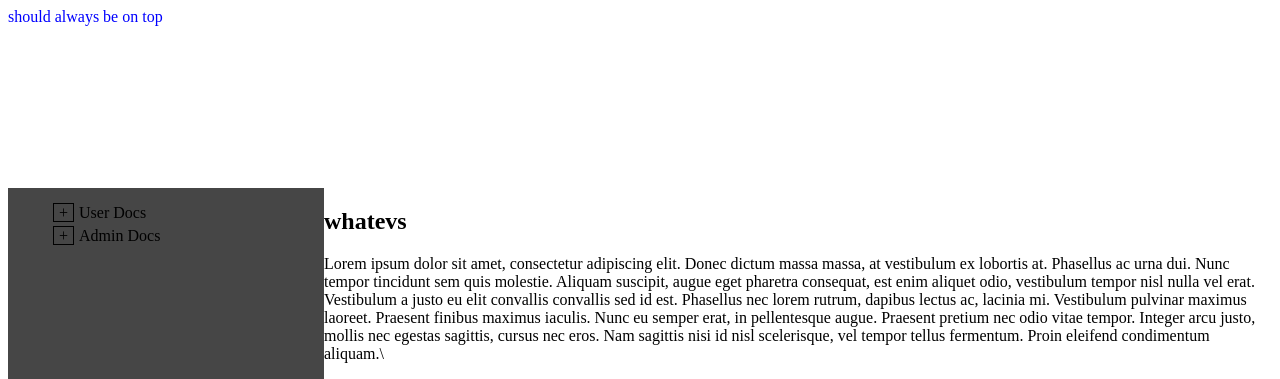
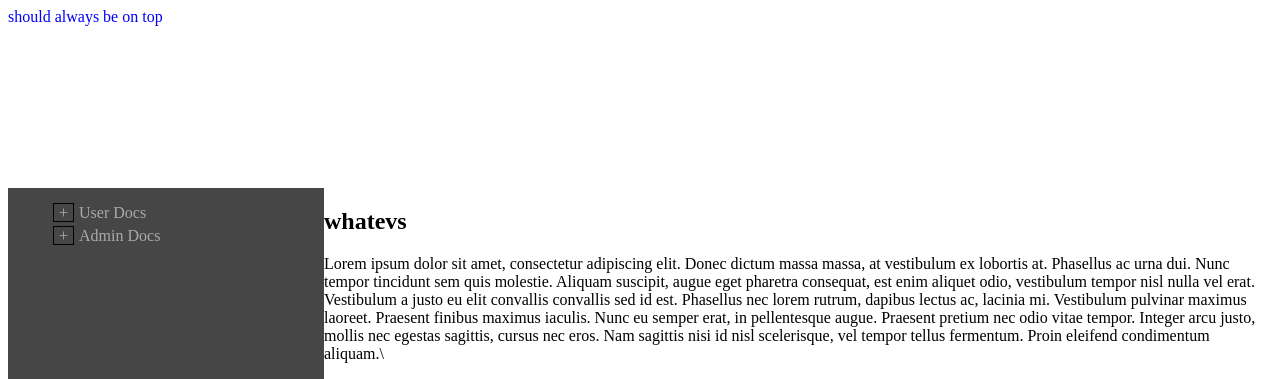
Before and after one commit to emacintosh/eric-docs, a Jekyll site: the page built from readme.md, in a window 1280 px wide. Shown: the top 379 px of the page. Built offline with Jekyll 4.4.1, drawn with Linux system fonts in a browser that asks for light colours; our own code applies the rules of GitHub Pages for plain Markdown files.

Commit message:
Update style.css

```diff
--- a/css/style.css
+++ b/css/style.css
@@ -23,7 +23,7 @@ label {
 .nav {
   grid-area: nav;
   background-color:#464646;
-  color: AAAAAA;
+  color: #AAAAAA;
 }
 
 .content {
```
